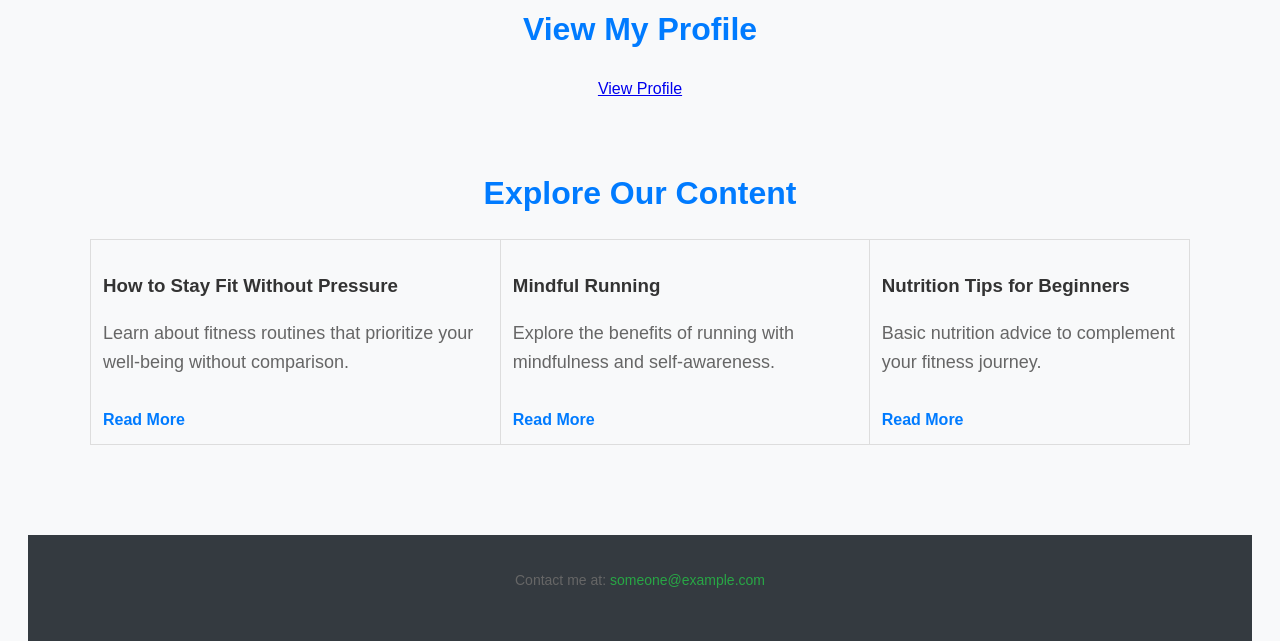
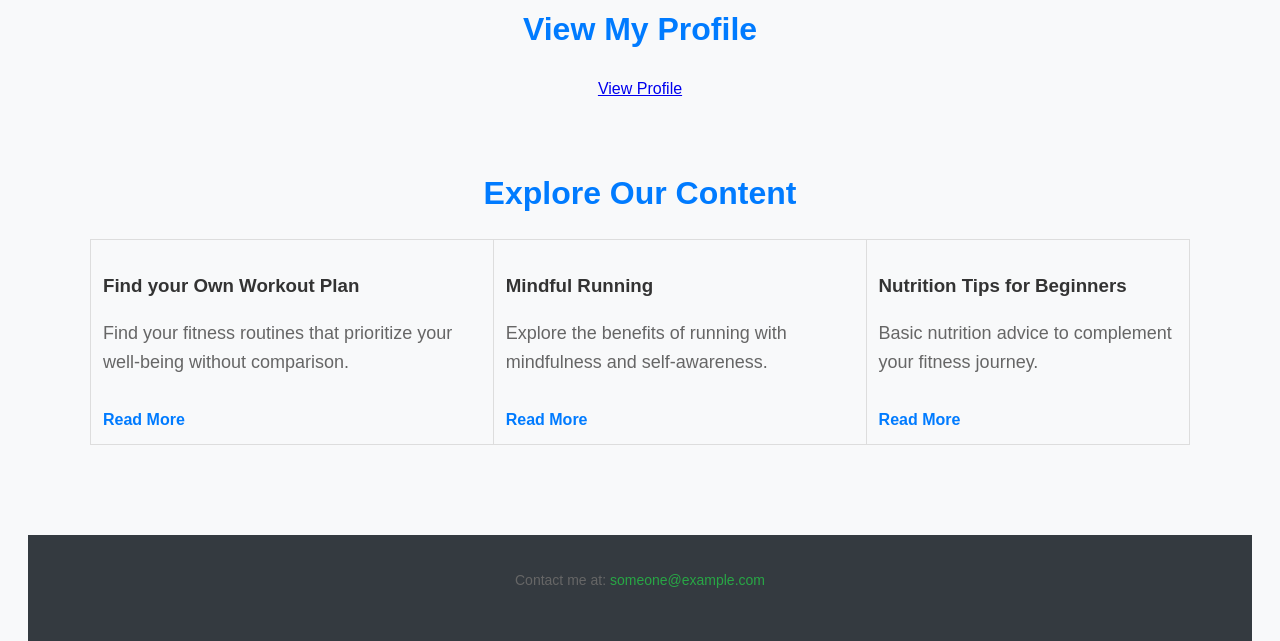
Before and after one commit to EmmaLond/Final_Project, a PHP site: page / in a window 1280 px wide. Shown: the part 740-1381 px from the top of the page. Run offline with PHP 8.4, Linux system fonts and the light colour scheme; the visitor is signed in with stand-in values (Sample User, id 1).

Commit message:
added links

```diff
--- a/index.php
+++ b/index.php
@@ -53,19 +53,19 @@ if (!isset($_SESSION['user_id'])) {
             <table>
                 <tr>
                     <td>
-                        <h3>How to Stay Fit Without Pressure</h3>
-                        <p>Learn about fitness routines that prioritize your well-being without comparison.</p>
-                        <a href="#">Read More</a>
+                        <h3>Find your Own Workout Plan</h3>
+                        <p>Find your fitness routines that prioritize your well-being without comparison.</p>
+                        <a href="https://www.muscleandstrength.com/workout-routines">Read More</a>
                     </td>
                     <td>
                         <h3>Mindful Running</h3>
                         <p>Explore the benefits of running with mindfulness and self-awareness.</p>
-                        <a href="#">Read More</a>
+                        <a href="https://mindfulness.com/mindful-living/mindful-running">Read More</a>
                     </td>
                     <td>
                         <h3>Nutrition Tips for Beginners</h3>
                         <p>Basic nutrition advice to complement your fitness journey.</p>
-                        <a href="#">Read More</a>
+                        <a href="https://www.healthline.com/nutrition/27-health-and-nutrition-tips">Read More</a>
                     </td>
                 </tr>
             </table>
```
